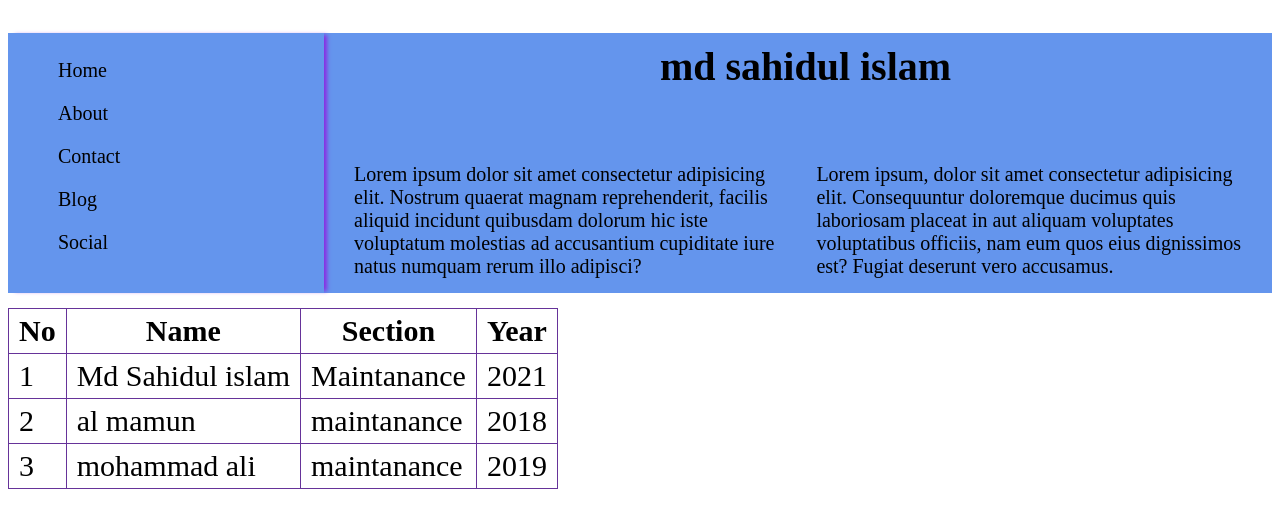
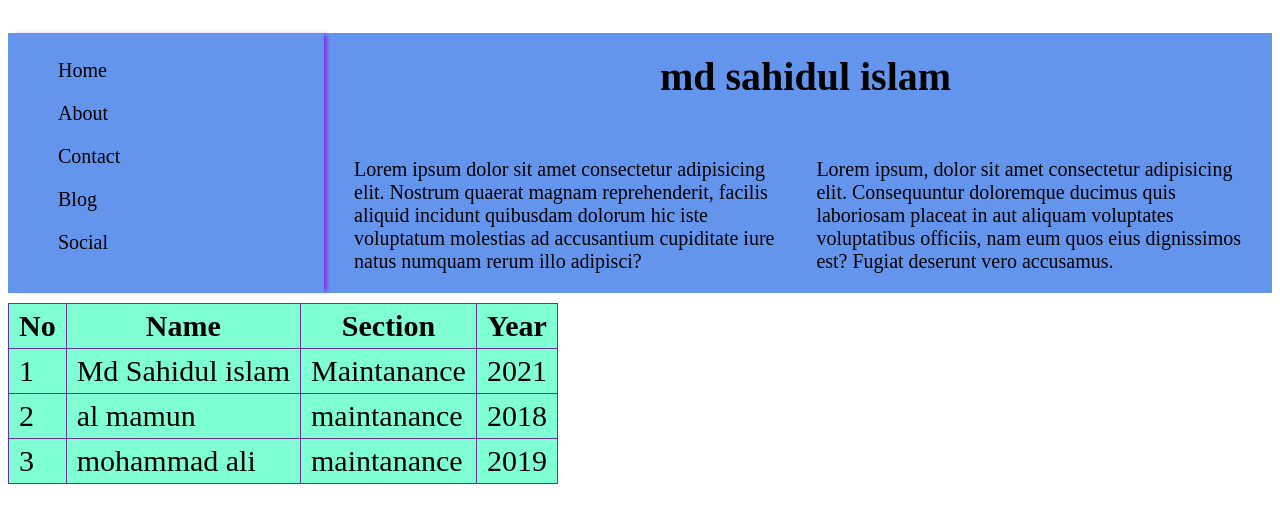
Before and after one commit to sagor369/class-4, a plain HTML site: page index.html in a window 1280 px wide. Drawn offline with Linux system fonts and the light colour scheme.

Commit message:
sumthing added

```diff
--- a/style.css
+++ b/style.css
@@ -28,14 +28,14 @@
 }
 .pact h1{
     text-align: center;
-    padding: 10px 5px;
+    padding: 20px 5px 5px;
     font-size: 40px;
 
 
 }
 .pact p{
     font-size: 20px;
-    padding:  10px;
+    padding:0 10px  10px;
     width: 35%;
     float: left;
 
@@ -52,4 +52,5 @@ table th, td{
 table {
     border-collapse: collapse;
     font-size: 30px;
+    background-color: aquamarine;
 }
```
